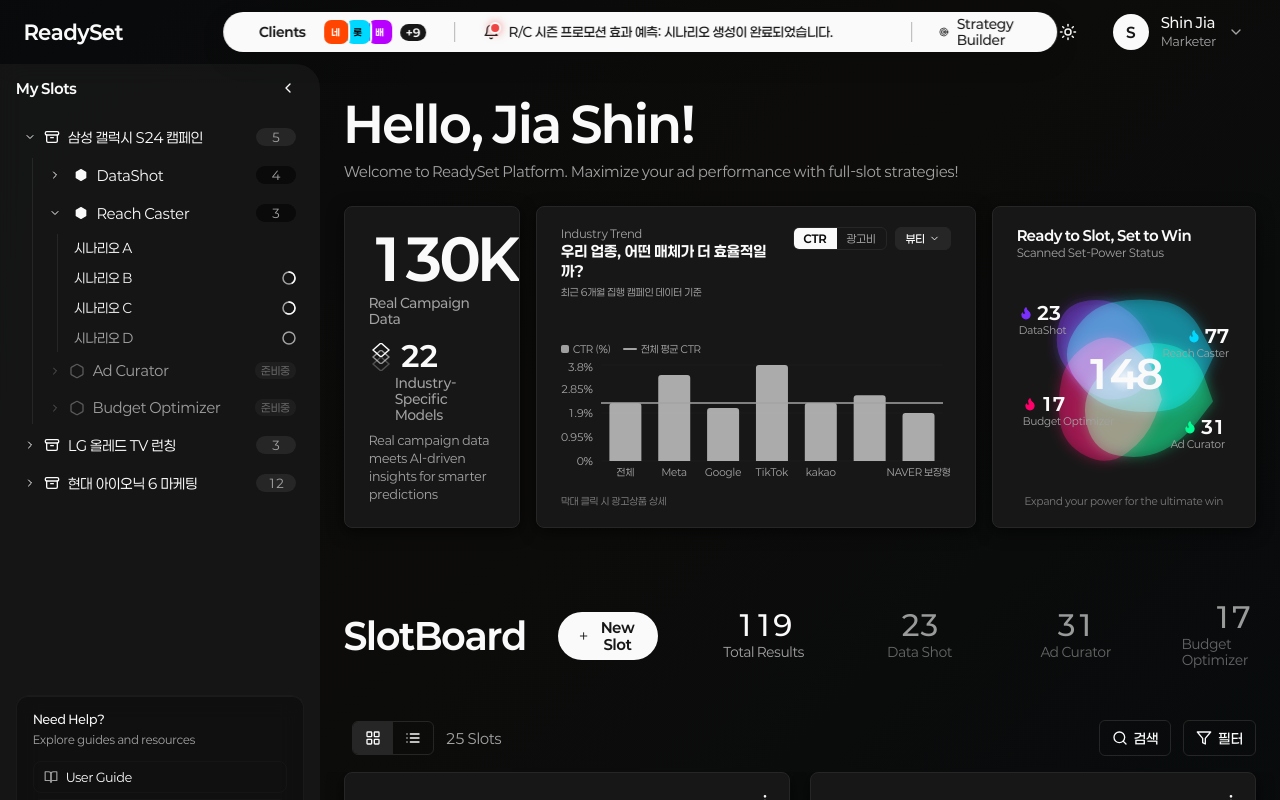
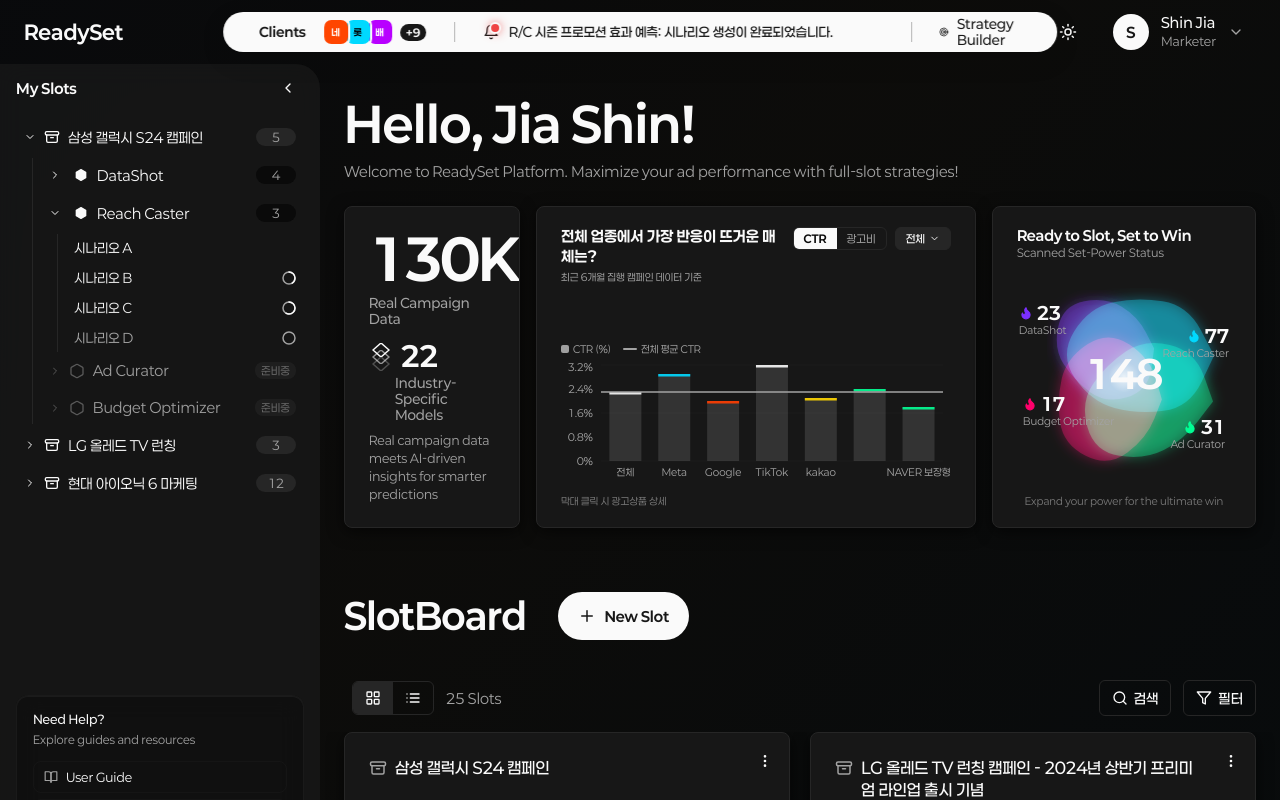
Before and after one commit to taetaej/ReadySet, a React (Vite) app: page / in a window 1280 px wide. Shown: the top 800 px of the page. Built offline with nearby package versions, Linux system fonts and the light colour scheme.

Commit message:
키로 크레딧 절약 컴포넌트 추가

```diff
--- a/src/components/reachcaster/IndustryDualBarChart.tsx
+++ b/src/components/reachcaster/IndustryDualBarChart.tsx
@@ -4,6 +4,17 @@ import { ComposedChart, Bar, Line, XAxis, YAxis, Tooltip, ResponsiveContainer, C
 
 interface IndustryDualBarChartProps {
   onIndustryChange?: (industry: string) => void
+}
+
+// 매체별 액센트 컬러 (네온 계열)
+const MEDIA_COLORS: Record<string, string> = {
+  '전체': 'hsl(var(--foreground))',
+  'Meta': '#00D9FF',       // Cyan
+  'Google': '#FF3D00',     // Neon Orange-Red
+  'TikTok': 'hsl(var(--foreground))',
+  'kakao': '#FFD600',      // Neon Yellow
+  'NAVER 성과형': '#00FF94', // Neon Lime
+  'NAVER 보장형': '#00FF94', // Neon Lime
 }
 
 const INDUSTRY_LIST = [
@@ -358,7 +369,7 @@ function CustomTooltip({ active, payload, label, mode, drillMedia }: any) {
 }
 
 export function IndustryDualBarChart({ onIndustryChange }: IndustryDualBarChartProps) {
-  const [selectedIndustry, setSelectedIndustry] = useState<string>('뷰티')
+  const [selectedIndustry, setSelectedIndustry] = useState<string>('전체')
   const [dropdownOpen, setDropdownOpen] = useState(false)
   const [mode, setMode] = useState<MetricMode>('ctr')
   const [drillMedia, setDrillMedia] = useState<string | null>(null)
@@ -390,10 +401,12 @@ export function IndustryDualBarChart({ onIndustryChange }: IndustryDualBarChartP
     value: mode === 'ctr' ? d.ctr : d.share,
     avg: overallAvg,
     _media: d.media,
+    _color: MEDIA_COLORS[d.media] || 'hsl(var(--foreground))',
   }))
 
   // 레벨 2 차트 데이터
   const productData = drillMedia ? getProductData(selectedIndustry, drillMedia) : []
+  const drillColor = drillMedia ? (MEDIA_COLORS[drillMedia] || 'hsl(var(--foreground))') : 'hsl(var(--foreground))'
   const mediaAvg = drillMedia
     ? (mode === 'ctr'
       ? (mediaData.find(d => d.media === drillMedia)?.ctr ?? 2.3)
@@ -405,6 +418,7 @@ export function IndustryDualBarChart({ onIndustryChange }: IndustryDualBarChartP
     fullName: d.product,
     value: mode === 'ctr' ? d.ctr : d.share,
     avg: mediaAvg,
+    _color: drillColor,
   }))
 
   const chartData = drillMedia ? level2Data : level1Data
@@ -438,18 +452,16 @@ export function IndustryDualBarChart({ onIndustryChange }: IndustryDualBarChartP
               <ArrowLeft size={12} />
               매체 전체 보기
             </button>
-          ) : (
-            <p style={{ fontSize: '11px', color: 'hsl(var(--muted-foreground))', margin: '0 0 2px 0', fontFamily: 'Paperlogy, sans-serif' }}>
-              Industry Trend
-            </p>
-          )}
+          ) : null}
           <h3 style={{
             fontSize: '15px', fontWeight: '700', margin: 0,
             color: 'hsl(var(--foreground))', fontFamily: 'Paperlogy, sans-serif', lineHeight: '1.3'
           }}>
             {drillMedia
               ? `${drillMedia}의 광고상품별 ${mode === 'ctr' ? 'CTR' : '광고비 비중'}`
-              : `우리 업종, 어떤 매체가 ${mode === 'ctr' ? '더 효율적일까?' : '더 많이 쓰일까?'}`
+              : mode === 'ctr'
+                ? `${selectedIndustry} 업종에서 가장 반응이 뜨거운 매체는?`
+                : `${selectedIndustry} 업종에서 가장 투자 비중이 높은 매체는?`
             }
           </h3>
           {!drillMedia && (
@@ -565,14 +577,24 @@ export function IndustryDualBarChart({ onIndustryChange }: IndustryDualBarChartP
             <Bar
               dataKey="value"
               fill="hsl(var(--foreground))"
-              fillOpacity={0.65}
-              radius={[3, 3, 0, 0]}
+              fillOpacity={0.12}
+              radius={0}
               maxBarSize={32}
               cursor={!drillMedia ? 'pointer' : 'default'}
               onClick={(data: any) => {
                 if (!drillMedia && data?._media && data._media !== '전체') {
                   setDrillMedia(data._media)
                 }
+              }}
+              shape={(props: any) => {
+                const { x, y, width, height, _color } = props
+                const barColor = _color || 'hsl(var(--foreground))'
+                return (
+                  <g>
+                    <rect x={x} y={y} width={width} height={height} fill="hsl(var(--foreground))" fillOpacity={0.12} />
+                    <rect x={x} y={y} width={width} height={2.5} fill={barColor} fillOpacity={0.9} />
+                  </g>
+                )
               }}
             />
             <Line dataKey="avg" stroke="transparent" dot={false} />
--- a/src/components/reachcaster/PageHeader.tsx
+++ b/src/components/reachcaster/PageHeader.tsx
@@ -74,7 +74,7 @@ export function PageHeader({
       )}
 
       {/* 집계 카드들 - 우측 정렬 */}
-      <div style={{ display: 'flex', alignItems: 'center', gap: '8px', marginLeft: 'auto' }}>
+      <div style={{ display: 'none', alignItems: 'center', gap: '8px', marginLeft: 'auto' }}>
         {/* Total Results */}
         <div style={{
           display: 'flex',
```
Also changed, not shown: .kiro/steering/agent-efficiency-policy.md (added).
